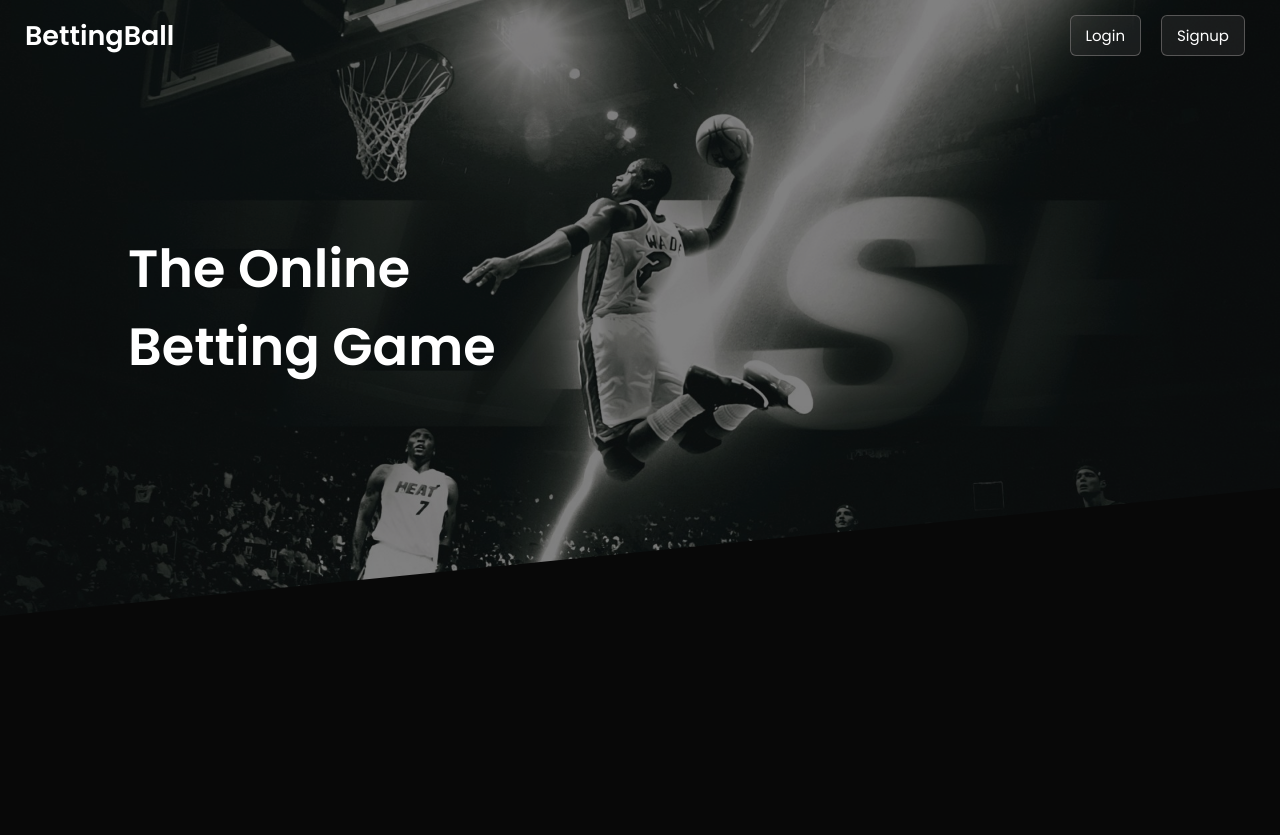
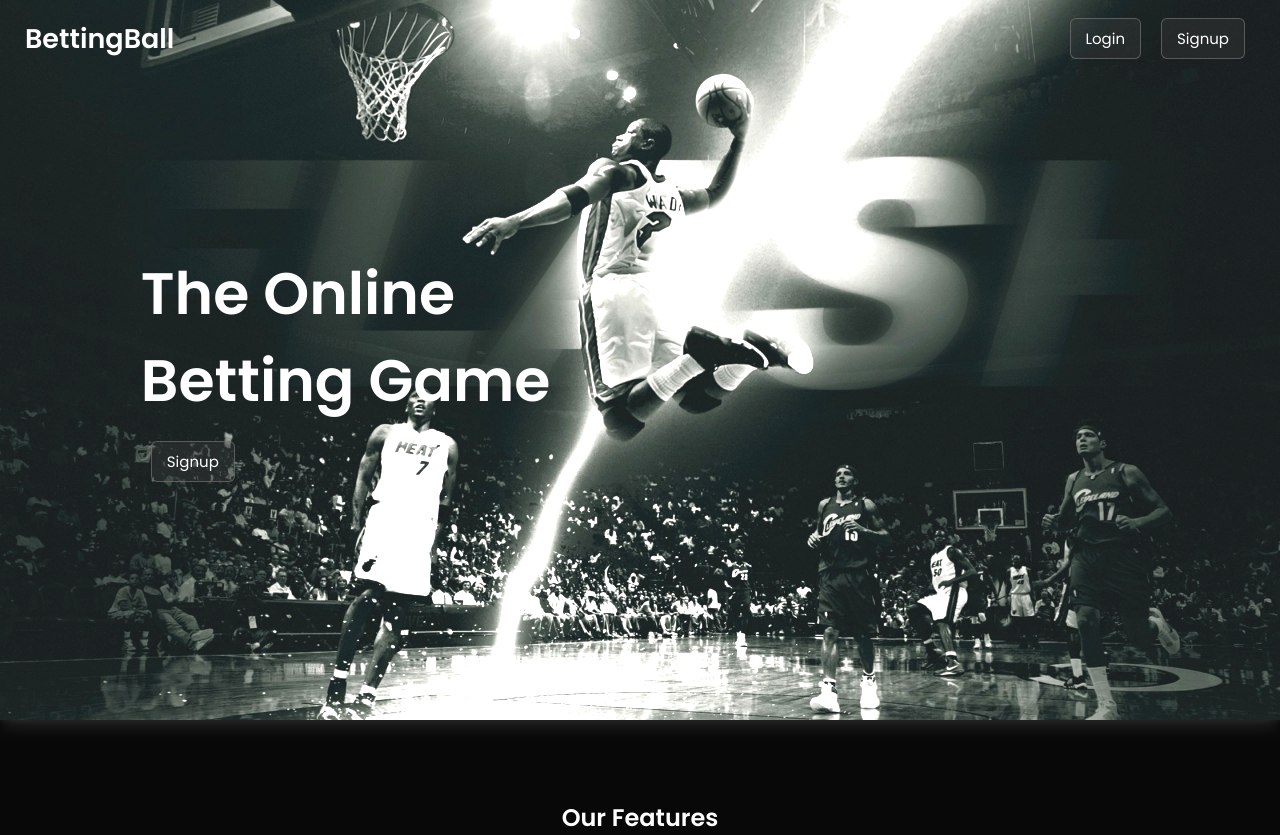
Before and after one commit to cedricheijlman/gambling-site, a React (Create React App) app in the folder client/: page / in a window 1280 px wide. Before the commit the page ends 800 px from the top, so only its background shows below. Built offline with nearby package versions, Linux system fonts and the light colour scheme.

Commit message:
homepage css

```diff
--- a/client/src/components/navbar/navbar.css
+++ b/client/src/components/navbar/navbar.css
@@ -1,7 +1,7 @@
 .navbar {
   /* background-color: #373737; */
   background-color: transparent;
-  padding: 15px 25px;
+  padding: 18px 25px;
   color: white;
   align-items: center;
   width: 100%;
--- a/client/src/pages/homepage/Homepage.css
+++ b/client/src/pages/homepage/Homepage.css
@@ -1,28 +1,45 @@
+/* ---- Homepage Front ------ */
+
 .homepage__container {
   display: flex;
-  flex-direction: color;
+  color: white;
   height: 100%;
+  flex-direction: column;
 }
 
 .homepage__front {
   width: 100%;
+
+  position: relative;
   height: 100vh;
-  position: relative;
   display: flex;
 }
 
 .homepage__frontText {
   color: white;
-  font-size: 35px;
-  padding: 18% 10%;
+  font-size: 39px;
+  padding: 250px 11%;
+  height: 100%;
   z-index: 999;
 }
 
 .homepage__container img {
-  filter: brightness(0.5);
+  filter: brightness(1.3);
+  height: 90vh;
   width: 100%;
   position: absolute;
+  box-shadow: rgba(255, 254, 254, 0.1) 0px 10px 15px -3px,
+    rgba(250, 250, 250, 0.05) 0px 4px 6px -2px;
   object-fit: cover;
-  height: 100vh;
-  clip-path: polygon(0 0, 100% 0%, 100% 61%, 0 77%);
 }
+
+/* ---- Homepage Features ------ */
+
+.homepage__features {
+  display: flex;
+  flex-direction: column;
+  align-items: center;
+}
+
+.homepage__features h2 {
+}
--- a/client/src/pages/homepage/Homepage.tsx
+++ b/client/src/pages/homepage/Homepage.tsx
@@ -1,4 +1,5 @@
 import React from "react";
+import LoginButton from "../../components/buttons/Loginbuttons";
 import Navbar from "../../components/navbar/Navbar";
 import "./Homepage.css";
 
@@ -10,8 +11,15 @@ const Homepage: React.FC = () => {
           <h2>
             The Online <br /> Betting Game
           </h2>
+          <LoginButton>Signup</LoginButton>
         </div>
         <img src="./homepage-background.jpg" />
+      </div>
+      <div className="homepage__features">
+        <div>
+          <h2>Our Features</h2>
+          <div className="homepage__featuresCards"></div>
+        </div>
       </div>
     </div>
   );
```
Also changed, not shown: client/src/components/homepage/FeatureCard.tsx (added, +7 -0 lines).
